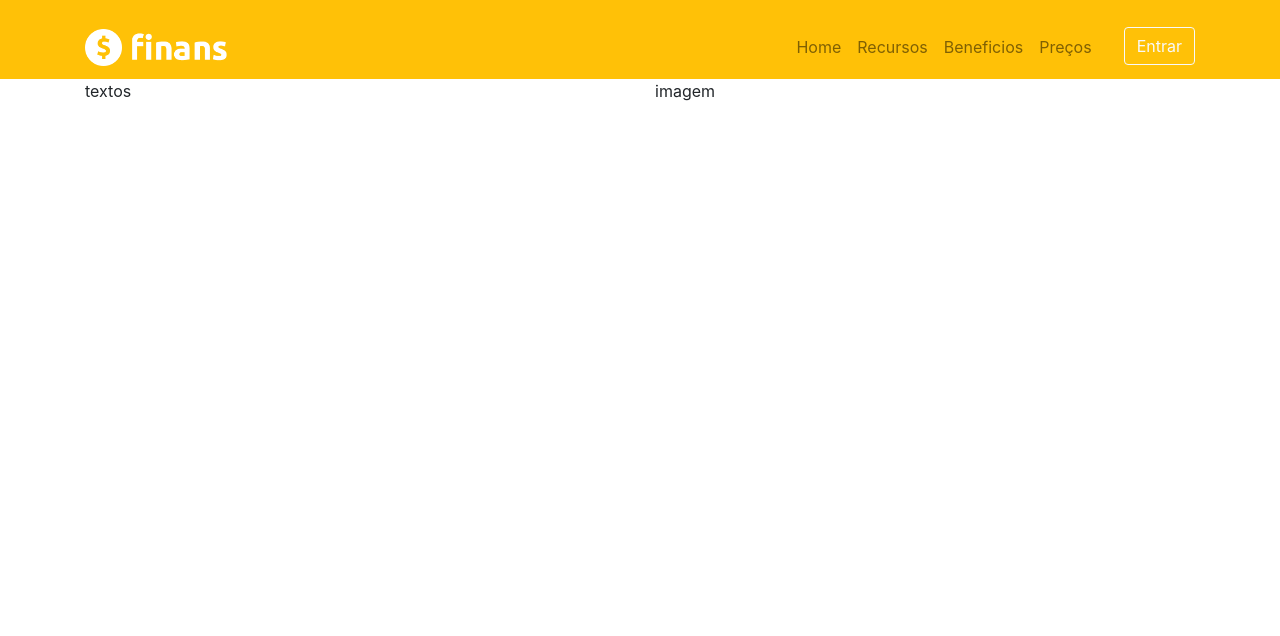
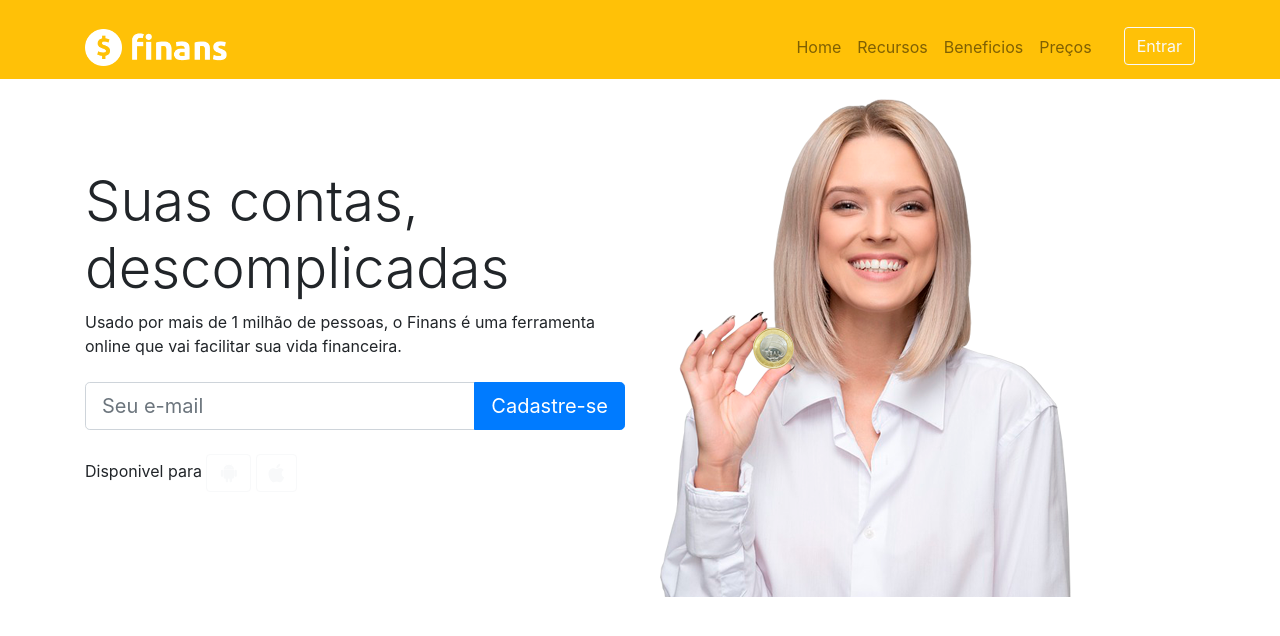
Before and after one commit to Vnvinih/Finans, a plain HTML site: page Project Finans/index.html in a window 1280 px wide. Drawn offline with nearby package versions, Linux system fonts and the light colour scheme.

Commit message:
Update index.html

```diff
--- a/Project Finans/index.html
+++ b/Project Finans/index.html
@@ -16,7 +16,7 @@
     <title>Finans - finanças pessoais</title>
   </head>
   <body>
-    <header>
+   <header>
       <nav class="navbar navbar-expand-sm navbar-light bg-warning pt-4">
 
         <div class="container ">
@@ -65,20 +65,50 @@
       <div class="container">
         <div class="row">
 
-          <div class="col-md-6">
-            textos
+          <div class="col-md-6 d-flex">
+            <div class="align-self-center">
+              <h1 class="display-4">Suas contas, descomplicadas</h1>
+              <p>
+                Usado por mais de 1 milhão de pessoas, o Finans é uma
+                ferramenta online que vai facilitar sua vida financeira.
+              </p>
+
+              <form class="mt-4 mb-4">
+
+                <div class="input-group input-group-lg">
+
+                  <input type="text" placeholder="Seu e-mail" class="form-control">
+                  <div class="input-group-append">
+                    <button type="button" class="btn btn-primary">Cadastre-se</button>
+                  </div>
+
+                </div>
+
+              </form>
+
+              <p>Disponivel para
+
+                <a href="" class="btn btn-outline-light">
+                  <i class="fab fa-android fa-lg"></i>
+                </a>
+
+                <a href="" class="btn btn-outline-light">
+                  <i class="fab fa-apple fa-lg"></i>
+                </a>
+
+              </p>
+
+            </div>
           </div>
 
-          <div class="col-md-6">
-            imagem
+          <div class="col-md-6 d-none d-md-block">
+            <img src="img/capa-mulher.png" alt="">
           </div>
 
         </div>
 
       </div>
     </section>
-
-
 
 
 
```
